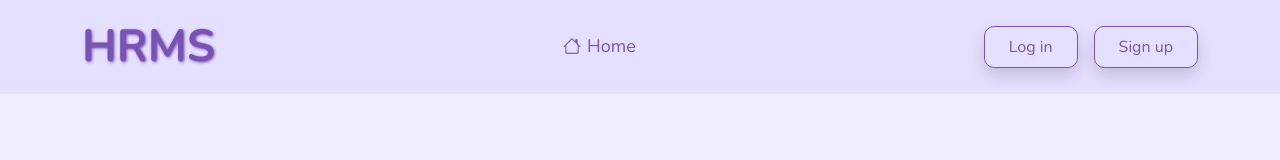
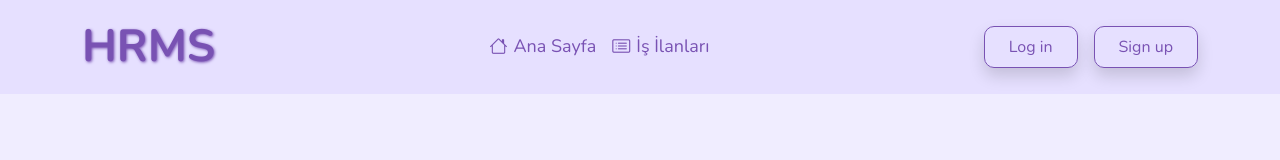
Before and after one commit to sumeyyeyegen/HRMS.Frontend, a React (Create React App) app: page / in a window 1280 px wide. Shown: the top 160 px of the page. Built offline with nearby package versions, Linux system fonts and the light colour scheme; no server answers; what react-toast-notifications would draw is missing.

Commit message:
Navbar changed.

```diff
--- a/src/layouts/Navbar/Navbar.js
+++ b/src/layouts/Navbar/Navbar.js
@@ -31,7 +31,8 @@ function Navbar() {
         </button>
         <div className="collapse navbar-collapse" id="navbarMenu">
           <ul className="navbar-nav mb-2 mb-lg-0">
-            <Link className="list-item" to="/"><span><i className="bi bi-house" />Home</span></Link>
+            <Link className="list-item" to="/"><span><i className="bi bi-house" />Ana Sayfa</span></Link>
+            <Link className="list-item" to="/jobAdverts"><span><i className="bi bi-card-list"></i>İş İlanları</span></Link>
           </ul>
           <div className="">
             {isAuthenticated ? <SignedIn signOut={handleSignOut} /> : <SignedOut signIn={handleSignIn} />}
```
Also changed, not shown: 1 other file (tests, documents, lock files or other folders).
